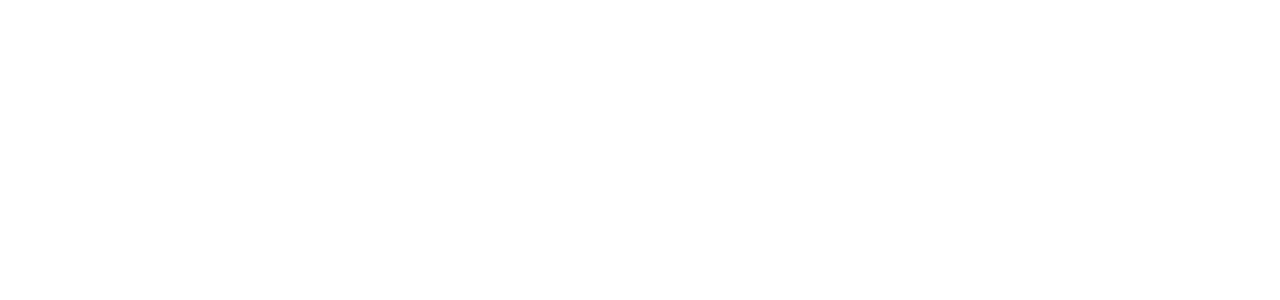
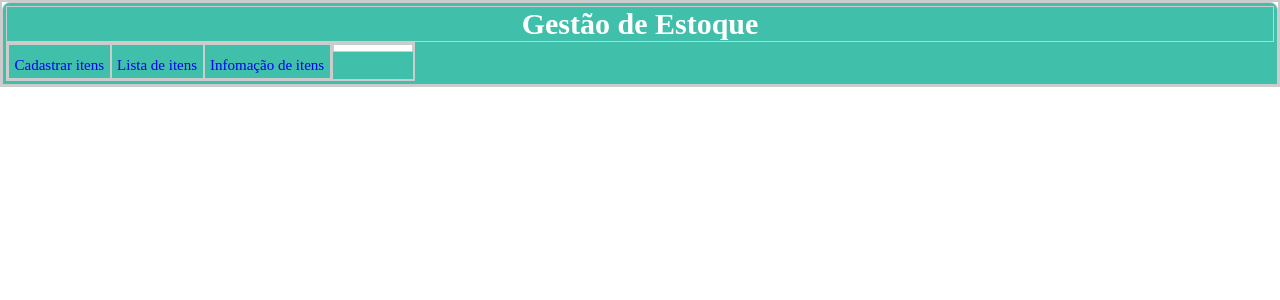
Before and after one commit to luzivam34/gestao-estoque, a Flask app: page / in a window 1280 px wide. Before the commit the part shown is empty. Shown: the top 300 px of the page. Run offline with Flask 3, Linux system fonts and the light colour scheme.

Commit message:
desenvolvendo header

```diff
--- /dev/null
+++ b/app/static/css/base.css
@@ -0,0 +1,43 @@
+/*
+Reset
+*/
+*{
+    margin:0;
+    padding: 0;
+    border: 1px solid #ccc;
+    font-size: 62.5%;
+}
+a{
+    text-decoration: none;
+    padding: 0.25rem;
+}
+/*
+Header
+*/
+header{
+    background: hsl(170,50%,50%);
+    color: white;
+    padding: 0.30rem;
+    border-top-right-radius: 0.80rem;
+    border-top-left-radius: 0.80rem;
+}
+h1{
+    font-size: 3rem;
+    text-align: center;
+}
+.menu-header{
+    display:inline-flex;
+    justify-content: center;
+}
+.menu-header ul {
+    display: flex;
+    justify-content: center;
+}
+.menu-header li{
+    padding: 0.30rem;
+    font-size: 2.4rem;
+    list-style-type: none;
+    & a{
+        border: none;
+    }
+}
--- a/app/templates/bases/base.html
+++ b/app/templates/bases/base.html
@@ -1,14 +1,62 @@
+<!-- Tag que indica que este documento é HTML5-->
 <!DOCTYPE html>
+
+<!--Inicio do Html -->
 <html lang="en">
+<!--Inicio do Head -->
+
 <head>
+    <!--Inicio das tag Meta -->
     <meta charset="UTF-8">
+    <meta name="viewport" content="width=device-width, initial-scale=1.0">
+    <!-- tag que conecta o style da page-->
+    <link rel="stylesheet" href="{{ url_for('static', filename="css/base.css") }}">
+
+    <!--Inicio do Title -->
     <title>
         {% block title %}
             Base
         {% endblock %}
     </title>
+    <!--Final do Title -->
+
 </head>
+<!--Final do Head -->
+
+<!--Inicio do Body -->
 <body>
 
+<!--Inicio do Header -->
+<header>
+    <!--Titulo de Maior nivel da Página-->
+    <h1>
+        {% block h1 %}
+            Titulo Base
+        {% endblock %}
+    </h1>
+
+    <!--Inicio do Nav menu-->
+    <nav class="menu-header">
+
+        <!--Inicio do Ul  -->
+        <ul>
+            <li>
+                <a href="#">Cadastrar itens</a>
+            </li>
+            <li><a href="#">Lista de itens</a></li>
+            <li><a href="#">Infomação de itens</a></li>
+        </ul>
+
+        <form>
+            <input type="text">
+        </form>
+    </nav>
+
+</header>
+<!--Final do Header -->
+
 </body>
+<!--Final do Body -->
+
 </html>
+<!--Final do Html -->
--- a/app/templates/index.html
+++ b/app/templates/index.html
@@ -1,5 +1,12 @@
+<!--Pedido da extensão do arquivo -->
 {% extends "bases/base.html" %}
 
+<!--Bloco que faz menção ao Título -->
 {% block title %}
-    Home Page
+    Gestão de Estoque
 {% endblock %}
+
+<!--Bloco que faz menção ao Título de maior nível -->
+{% block h1 %}
+    Gestão de Estoque
+{% endblock %}
```
